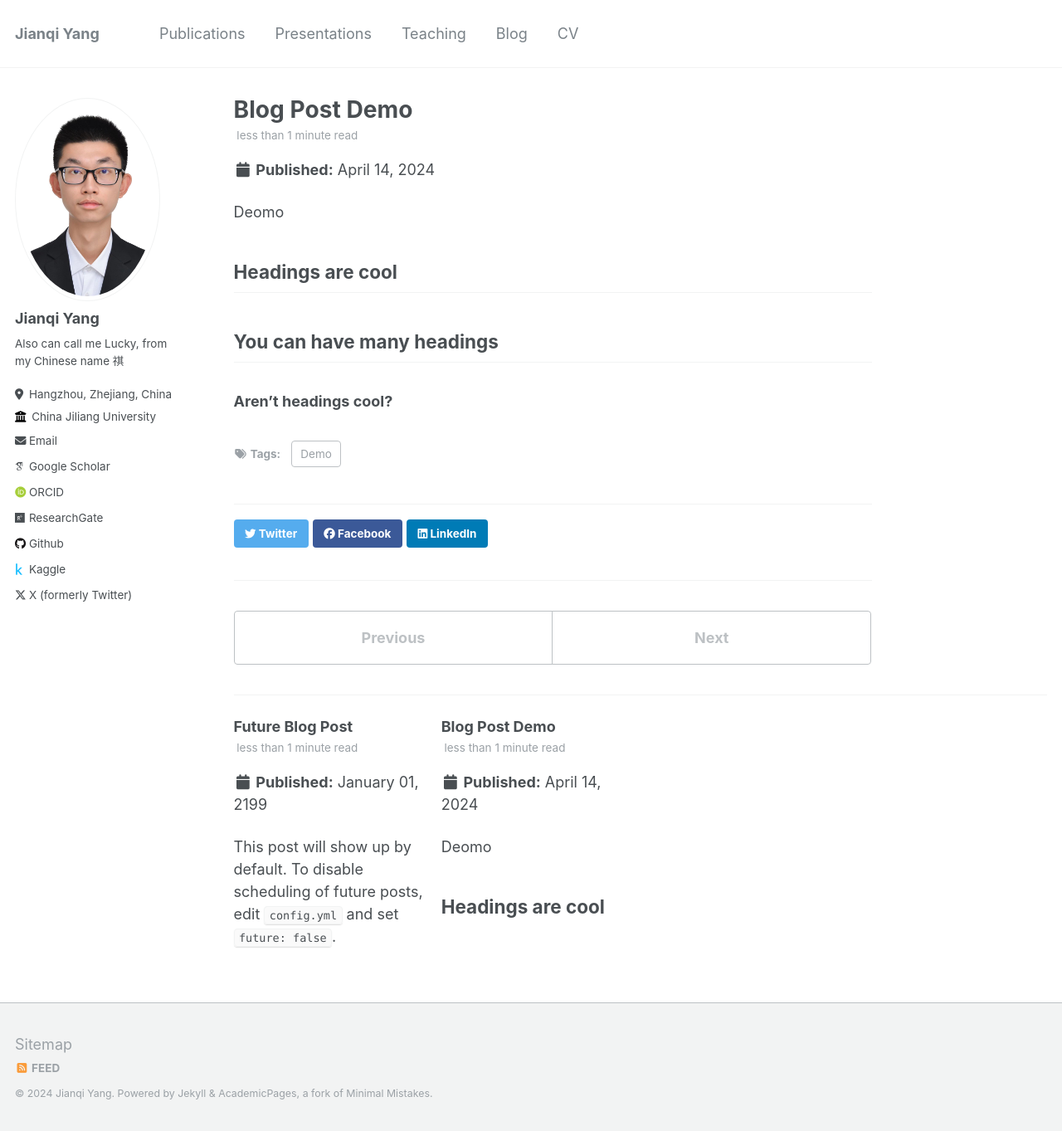
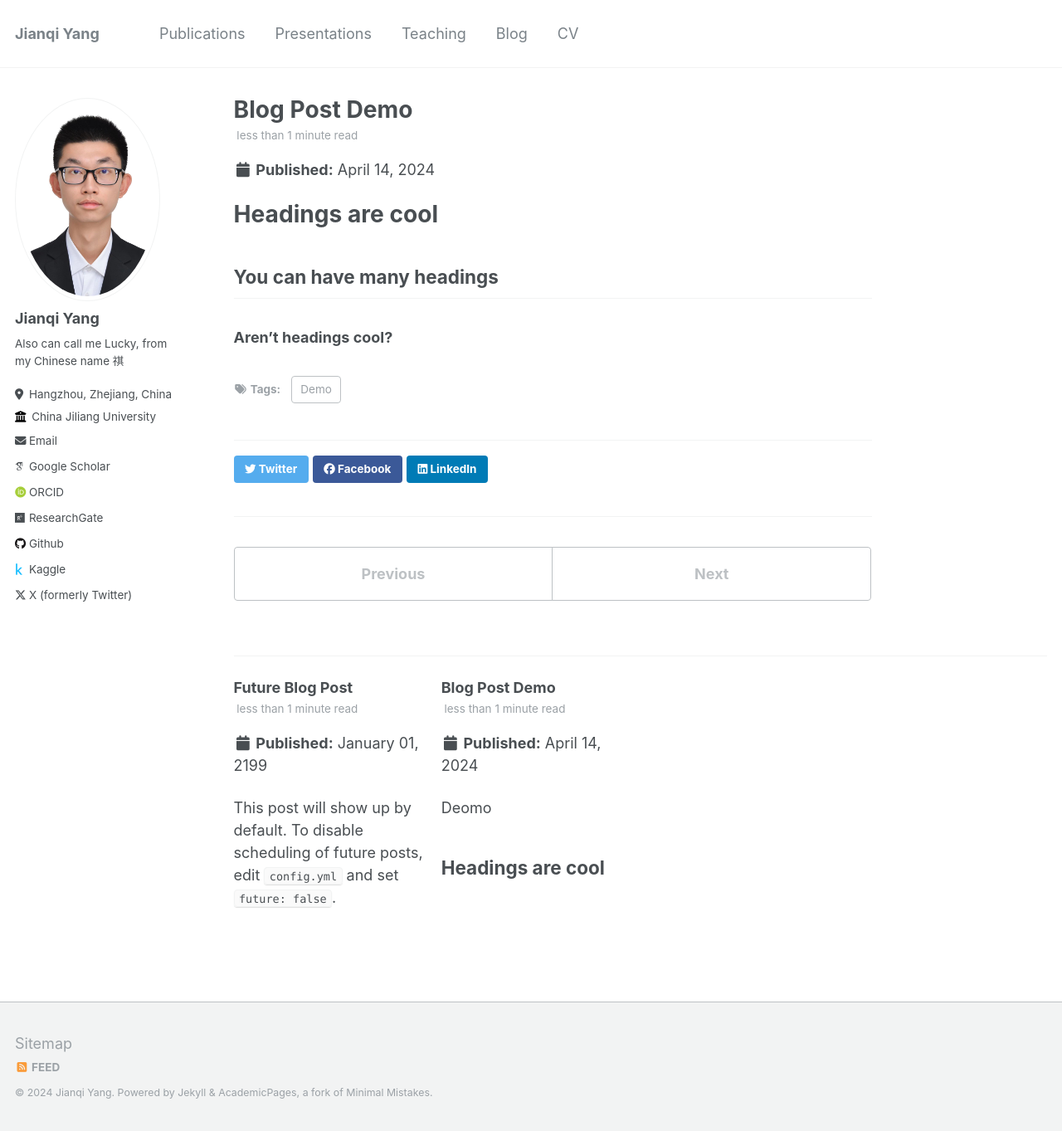
Before and after one commit to thinkswhat/thinkswhat.github.io, a Jekyll site: the page built from _posts/2015-08-14-blog-post-demo2.md, in a window 1280 px wide and 1363 px high. Shown: the whole window at 83% size. Built offline with Jekyll 4.4.1, drawn with Linux system fonts in a browser that asks for light colours; some web fonts are replaced.

Commit message:
Update 2015-08-14-blog-post-demo2.md

```diff
--- a/_posts/2015-08-14-blog-post-demo2.md
+++ b/_posts/2015-08-14-blog-post-demo2.md
@@ -5,8 +5,9 @@ permalink: /posts/2012/08/blog-post-demo/
 tags:
   - Demo
 ---
-Deomo
-## Headings are cool
+
+Headings are cool
+=====
 
 ## You can have many headings
 
```
